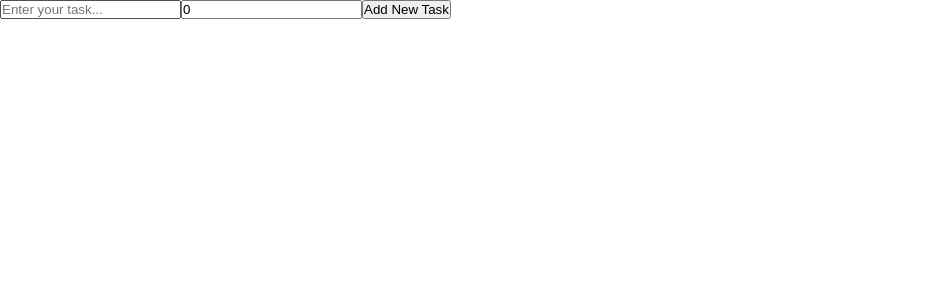
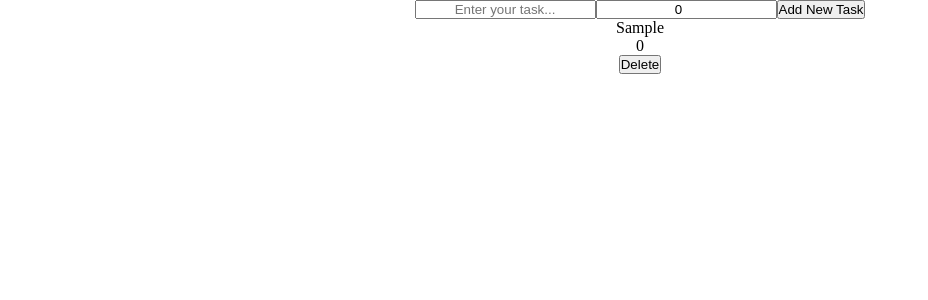
Before and after one commit to BatuhanKIRICI/React, a React (Create React App) app: page / in a window 1280 px wide. Both pictures are taken after typing "Sample" into the empty fields and a click on the button "Add New Task". Shown: the top 300 px of the page, without its empty margins (0-928 px from the left). Built offline with nearby package versions, Linux system fonts and the light colour scheme.

Commit message:
"Delete"

```diff
--- a/src/App.css
+++ b/src/App.css
@@ -2,4 +2,5 @@
   margin: 0;
   padding: 0;
   box-sizing: border-box;
+  text-align: center;
 }
--- a/src/App.tsx
+++ b/src/App.tsx
@@ -1,6 +1,7 @@
 import React, { ChangeEvent, FC } from "react";
 import { useState } from "react";
 import { todoType } from "./appTypes";
+import TodoItem from "./TodoItem.tsx";
 
 const App: FC = () => {
   const [task, setTask] = useState<string>("");
@@ -13,11 +14,15 @@ const App: FC = () => {
       : setWorkDay(+e.target.value);
   };
 
-  const handleAdd = () => {
+  const handleAdd = (): void => {
     const newTask = { taskName: task, workDay: workDay };
     setTodoList([...todoList, newTask]);
     setTask("");
     setWorkDay(0);
+  };
+
+  const handleDelete = (name: string): void => {
+    setTodoList(todoList.filter((task) => task.taskName !== name));
   };
 
   return (
@@ -39,6 +44,11 @@ const App: FC = () => {
         />
         <button onClick={handleAdd}>Add New Task</button>
       </div>
+      <div>
+        {todoList.map((task: todoType, index: number) => {
+          return <TodoItem key={index} task={task} deleteTask={handleDelete} />;
+        })}
+      </div>
     </div>
   );
 };
--- /dev/null
+++ b/src/TodoItem.tsx
@@ -0,0 +1,21 @@
+import React from "react";
+import { todoType } from "./appTypes";
+
+type PropsType = {
+  task: todoType;
+  deleteTask(name: string): void;
+};
+
+function TodoItem({ task, deleteTask }: PropsType) {
+  return (
+    <div>
+      <div>
+        <p>{task.taskName}</p>
+        <p>{task.workDay}</p>
+        <button onClick={() => deleteTask(task.taskName)}>Delete</button>
+      </div>
+    </div>
+  );
+}
+
+export default TodoItem;
```
